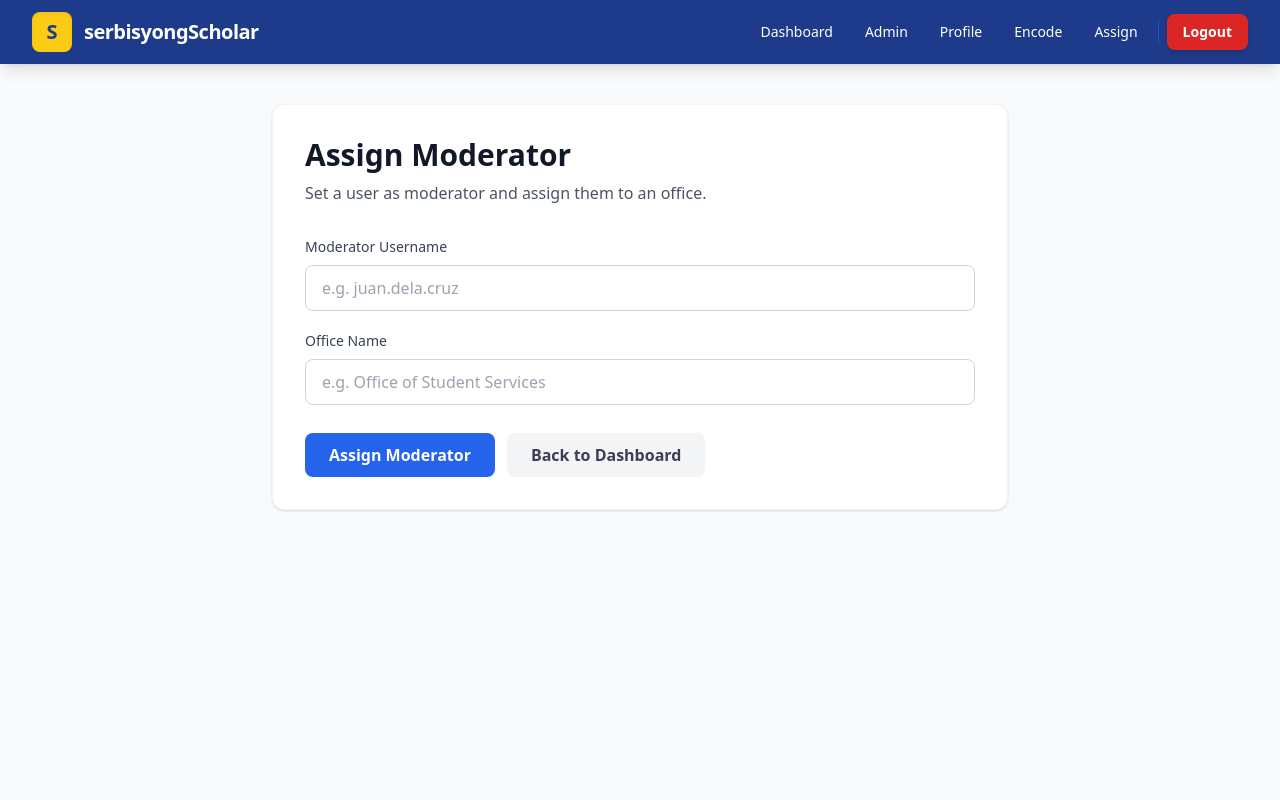
After one commit to loltreeman/serbisyongScholars, a Django app: template serbisyongScholars/templates/assign_moderator.html in a window 1280 px wide. The commit adds this page. Run offline with Django 4.2, Linux system fonts and the light colour scheme; the template is opened without the code that fills it, so the values that code supplies are empty; some libraries are stand-ins or nearby versions.

Commit message:
added an assign button
When the admin clicked the assign it will render the assign-moderator page

```diff
--- /dev/null
+++ b/serbisyongScholars/static/js/assign_moderator.js
@@ -0,0 +1,74 @@
+document.addEventListener('DOMContentLoaded', function () {
+    const form = document.getElementById('assign-form');
+    const messageBox = document.getElementById('assign-message');
+    const submitButton = document.getElementById('assign-button');
+
+    function getCookie(name) {
+        const cookieValue = `; ${document.cookie}`;
+        const parts = cookieValue.split(`; ${name}=`);
+
+        if (parts.length === 2) {
+            return parts.pop().split(';').shift();
+        }
+
+        return null;
+    }
+
+    function showMessage(text, isSuccess) {
+        messageBox.textContent = text;
+        messageBox.classList.remove('hidden', 'bg-green-100', 'text-green-800', 'bg-red-100', 'text-red-800');
+
+        if (isSuccess) {
+            messageBox.classList.add('bg-green-100', 'text-green-800');
+        } else {
+            messageBox.classList.add('bg-red-100', 'text-red-800');
+        }
+    }
+
+    form.addEventListener('submit', async function (event) {
+        event.preventDefault();
+
+        const moderatorUsername = document.getElementById('moderator-username').value.trim();
+        const officeName = document.getElementById('office-name').value.trim();
+        const token = localStorage.getItem('access');
+        const csrfToken = getCookie('csrftoken');
+
+        if (!token) {
+            showMessage('You are not logged in. Please log in again.', false);
+            return;
+        }
+
+        submitButton.disabled = true;
+        submitButton.textContent = 'Assigning...';
+
+        try {
+            const response = await fetch('/api/admin/assign-moderator/', {
+                method: 'POST',
+                credentials: 'same-origin',
+                headers: {
+                    'Content-Type': 'application/json',
+                    'Authorization': `Bearer ${token}`,
+                    'X-CSRFToken': csrfToken || ''
+                },
+                body: JSON.stringify({
+                    moderator_username: moderatorUsername,
+                    office_name: officeName
+                })
+            });
+
+            const data = await response.json();
+
+            if (!response.ok) {
+                throw new Error(data.error || 'Failed to assign moderator.');
+            }
+
+            showMessage(data.message || 'Moderator assigned successfully.', true);
+            form.reset();
+        } catch (error) {
+            showMessage(error.message, false);
+        } finally {
+            submitButton.disabled = false;
+            submitButton.textContent = 'Assign Moderator';
+        }
+    });
+});
--- /dev/null
+++ b/serbisyongScholars/templates/assign_moderator.html
@@ -0,0 +1,67 @@
+{% load static %}
+<!DOCTYPE html>
+<html lang="en">
+<head>
+    <meta charset="UTF-8">
+    <meta name="viewport" content="width=device-width, initial-scale=1.0">
+    <title>Assign Moderator - serbisyongScholar</title>
+    <script src="https://cdn.tailwindcss.com"></script>
+</head>
+<body class="bg-gray-50 min-h-screen">
+    {% include 'partials/navbar.html' %}
+
+    <main class="max-w-3xl mx-auto px-4 py-10">
+        <div class="bg-white rounded-xl shadow border border-gray-100 p-6 md:p-8">
+            <h1 class="text-2xl md:text-3xl font-bold text-gray-900">Assign Moderator</h1>
+            <p class="text-gray-600 mt-2">Set a user as moderator and assign them to an office.</p>
+
+            <form id="assign-form" class="mt-8 space-y-5">
+                {% csrf_token %}
+                <div>
+                    <label for="moderator-username" class="block text-sm font-medium text-gray-700 mb-2">Moderator Username</label>
+                    <input
+                        id="moderator-username"
+                        name="moderator-username"
+                        type="text"
+                        placeholder="e.g. juan.dela.cruz"
+                        class="w-full rounded-lg border border-gray-300 px-4 py-2.5 focus:ring-2 focus:ring-blue-500 focus:border-blue-500"
+                        required
+                    >
+                </div>
+
+                <div>
+                    <label for="office-name" class="block text-sm font-medium text-gray-700 mb-2">Office Name</label>
+                    <input
+                        id="office-name"
+                        name="office-name"
+                        type="text"
+                        placeholder="e.g. Office of Student Services"
+                        class="w-full rounded-lg border border-gray-300 px-4 py-2.5 focus:ring-2 focus:ring-blue-500 focus:border-blue-500"
+                        required
+                    >
+                </div>
+
+                <div class="flex gap-3 pt-2">
+                    <button
+                        type="submit"
+                        id="assign-button"
+                        class="bg-blue-600 text-white font-semibold px-6 py-2.5 rounded-lg hover:bg-blue-700 transition"
+                    >
+                        Assign Moderator
+                    </button>
+                    <a
+                        href="/api/admin/dashboard/"
+                        class="bg-gray-100 text-gray-700 font-semibold px-6 py-2.5 rounded-lg hover:bg-gray-200 transition"
+                    >
+                        Back to Dashboard
+                    </a>
+                </div>
+            </form>
+
+            <div id="assign-message" class="hidden mt-6 rounded-lg px-4 py-3 text-sm"></div>
+        </div>
+    </main>
+
+    <script src="{% static 'js/assign_moderator.js' %}"></script>
+</body>
+</html>
--- a/serbisyongScholars/templates/partials/navbar.html
+++ b/serbisyongScholars/templates/partials/navbar.html
@@ -26,6 +26,10 @@
                     Encode
                 </a>
 
+                <a href="{% url 'assign_moderator' %}" class="px-3 py-2 rounded-md text-sm font-medium hover:bg-blue-800 hover:text-yellow-400 transition flex items-center gap-2">
+                    Assign
+                </a>
+
                 <div class="h-6 w-px bg-blue-700 mx-2"></div>
 
                 <button onclick="logout()" class="bg-red-600 px-4 py-2 rounded-lg text-sm font-bold hover:bg-red-700 transition shadow-md active:scale-95">
```
Also changed, not shown: serbisyongScholars/scholarapp/views.py (+6 -2 lines).
